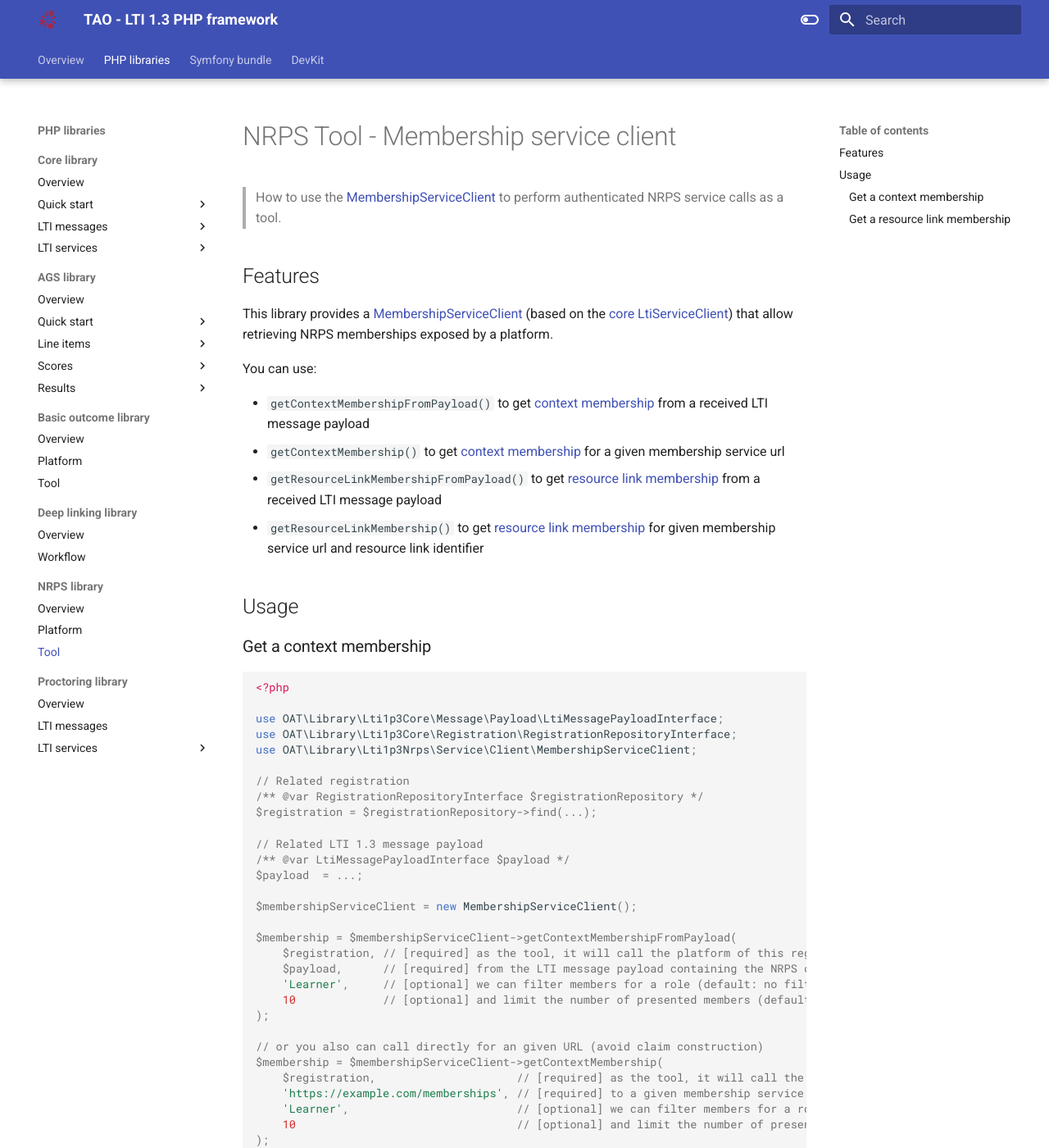
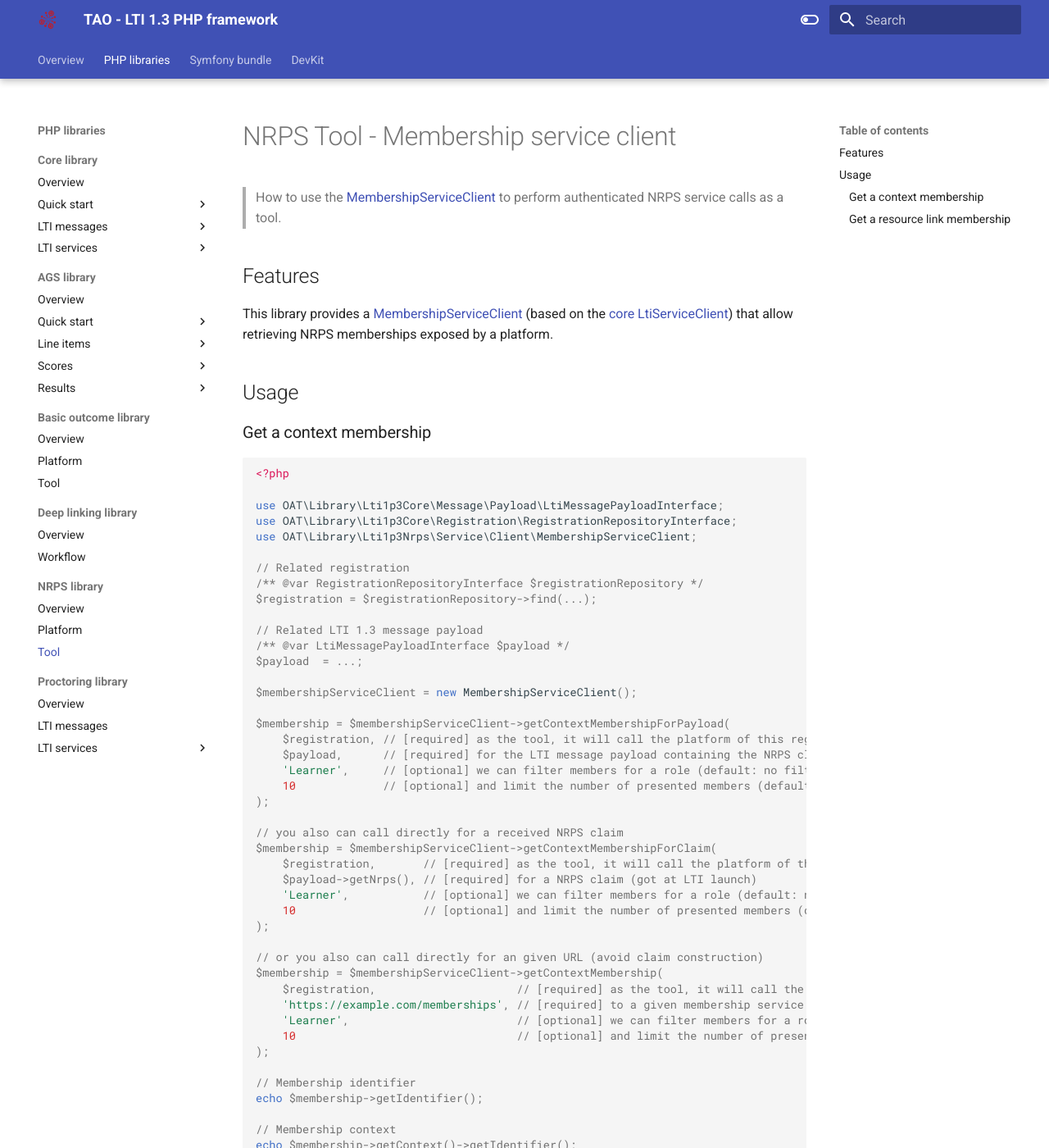
Before and after one commit to oat-sa/doc-lti1p3, an MkDocs documentation site: the page built from docs/libraries/lib-lti1p3-nrps/doc/tool.md, in a window 1280 px wide and 1400 px high. Shown: the whole window at 82% size. Built offline with MkDocs 1.6.1 and Material for MkDocs 9.7.7, drawn with Linux system fonts in a browser that asks for light colours; some of the changed text lies outside the part shown.

Commit message:
feat: readme update

````diff
--- a/docs/libraries/lib-lti1p3-nrps/doc/tool.md
+++ b/docs/libraries/lib-lti1p3-nrps/doc/tool.md
@@ -6,16 +6,10 @@
 
 This library provides a [MembershipServiceClient](https://github.com/oat-sa/lib-lti1p3-nrps/blob/master/src//Service/Client/MembershipServiceClient.php) (based on the [core LtiServiceClient](https://github.com/oat-sa/lib-lti1p3-core/blob/master/doc/service/service-client.md)) that allow retrieving NRPS memberships exposed by a platform.
 
-You can use:
-
-- `getContextMembershipFromPayload()` to get [context membership](https://www.imsglobal.org/spec/lti-nrps/v2p0#context-membership) from a received LTI message payload
-- `getContextMembership()` to get [context membership](https://www.imsglobal.org/spec/lti-nrps/v2p0#context-membership) for a given membership service url
-- `getResourceLinkMembershipFromPayload()` to get [resource link membership](https://www.imsglobal.org/spec/lti-nrps/v2p0#resource-link-membership-service) from a received LTI message payload
-- `getResourceLinkMembership()` to get [resource link membership](https://www.imsglobal.org/spec/lti-nrps/v2p0#resource-link-membership-service) for given membership service url and resource link identifier
-
 ## Usage
 
 ### Get a context membership
+
 ```php
 <?php
 
@@ -33,11 +27,19 @@ $payload  = ...;
 
 $membershipServiceClient = new MembershipServiceClient();
 
-$membership = $membershipServiceClient->getContextMembershipFromPayload(
+$membership = $membershipServiceClient->getContextMembershipForPayload(
     $registration, // [required] as the tool, it will call the platform of this registration
-    $payload,      // [required] from the LTI message payload containing the NRPS claim (got at LTI launch)
+    $payload,      // [required] for the LTI message payload containing the NRPS claim (got at LTI launch)
     'Learner',     // [optional] we can filter members for a role (default: no filter)
     10             // [optional] and limit the number of presented members (default: no limit)
+);
+
+// you also can call directly for a received NRPS claim
+$membership = $membershipServiceClient->getContextMembershipForClaim(
+    $registration,       // [required] as the tool, it will call the platform of this registration
+    $payload->getNrps(), // [required] for a NRPS claim (got at LTI launch)
+    'Learner',           // [optional] we can filter members for a role (default: no filter)
+    10                   // [optional] and limit the number of presented members (default: no limit)
 );
 
 // or you also can call directly for an given URL (avoid claim construction)
@@ -72,6 +74,7 @@ if ($membership->hasDifferences()) {
 ```
 
 ### Get a resource link membership
+
 ```php
 <?php
 
@@ -89,11 +92,20 @@ $payload  = ...;
 
 $membershipServiceClient = new MembershipServiceClient();
 
-$membership = $membershipServiceClient->getResourceLinkMembershipFromPayload(
+$membership = $membershipServiceClient->getResourceLinkMembershipForPayload(
     $registration, // [required] as the tool, it will call the platform of this registration
-    $payload,      // [required] from the LTI message payload containing the NRPS and ResourceLink claims (got at LTI launch)
+    $payload,      // [required] for the LTI message payload containing the NRPS and ResourceLink claims (got at LTI launch)
     'Learner',     // [optional] we can filter members for a role (default: no filter)
     10             // [optional] and limit the number of presented members (default: no limit)
+);
+
+// you also can call directly for a received NRPS claim
+$membership = $membershipServiceClient->getResourceLinkMembershipForClaim(
+    $registration,       // [required] as the tool, it will call the platform of this registration
+    $payload->getNrps(), // [required] for a NRPS claim (got at LTI launch)
+    'someIdentifier',    // [required] for a resource link identifier
+    'Learner',           // [optional] we can filter members for a role (default: no filter)
+    10                   // [optional] and limit the number of presented members (default: no limit)
 );
 
 // or you also can call directly for an given URL and resource link identifier (avoid claims construction)
````
